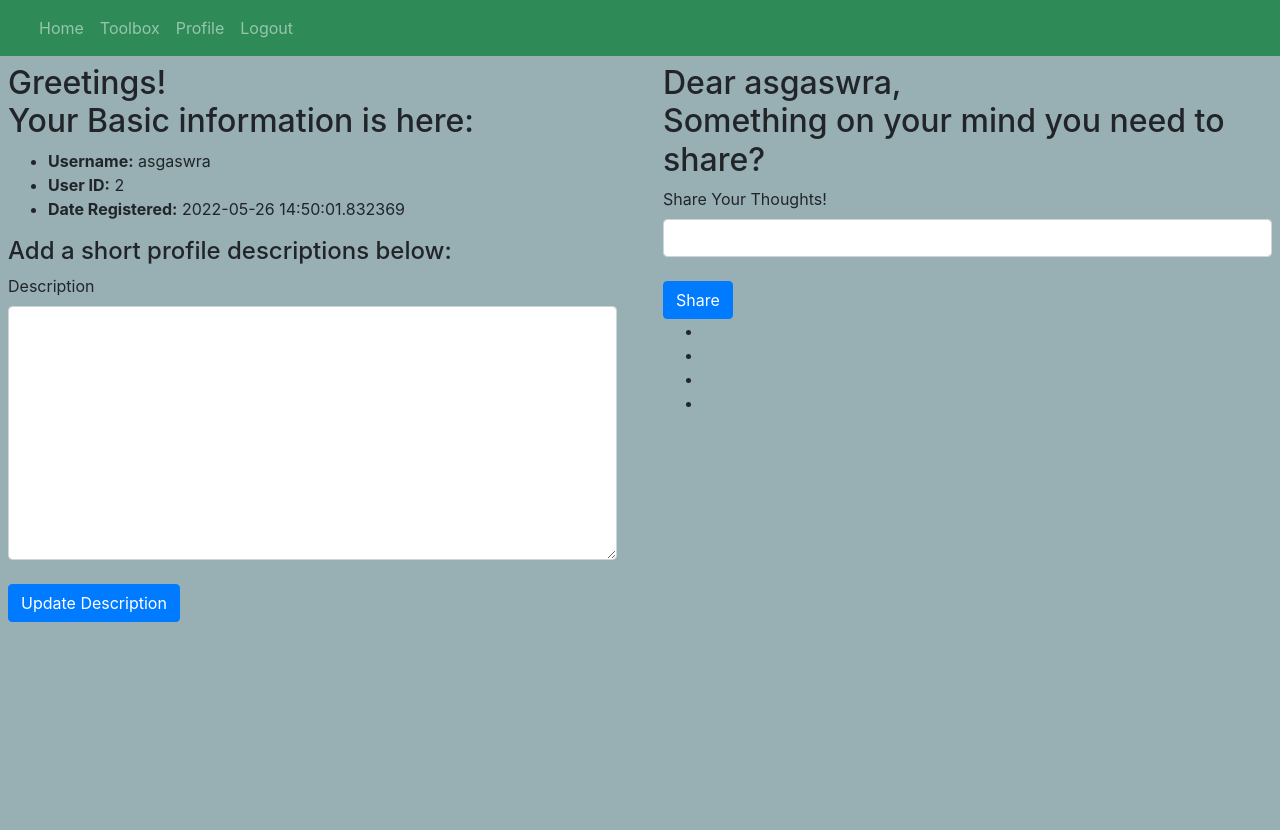
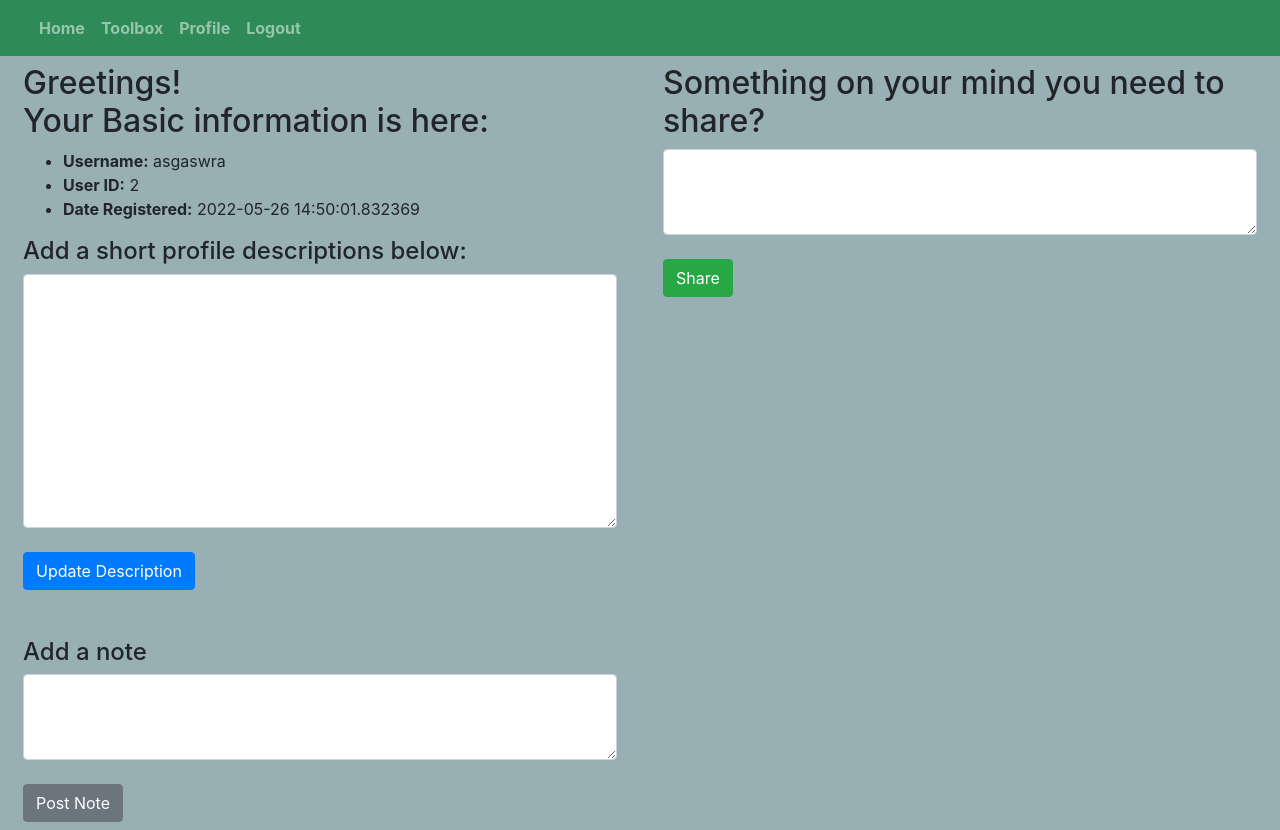
Before and after one commit to Evanslearn/Python-Flask-Project-1, a Flask app: page /profile/ in a window 1280 px wide. Before the commit the page ends 622 px from the top, so only its background shows below. Run offline with Flask 2, Linux system fonts and the light colour scheme; a user stored in the database is signed in; data comes from the database, SQL or seed files in the repository; both versions use the stored data as it was after the commit.

Commit message:
Add files via upload
- Fixed issue where page width was larger than screen width (inserted div class="row" inside a div class="container", since -  by default - rows include left and right padding -15px).

- Added notes section to profile, to the database, and to forms.

- Now posts also include date (this was changed manually, by deleting the table from DB browsers). I should try db migration in the near future...

- Removed labels from description, notes, and posts. It just didn't seem aesthetically pleasing. More design changes to profile.

- Made a javascript function that makes flashed messages (alerts) disappear after some set time (currently 1500 ms)


========================================= ----- NEXT ----- =========================================

- Should make option for deleting notes/posts, in the profile. Maybe a small x in the corner, like the alerts

- A user should be able to see the profile of another user (not all information, only the posts). Also, should be able to comment on the posts.

- Alert (flashed message) should not move the html content of the page when appearing. Must change the position setting. (see position: relative, absolute, etc...)

```diff
--- a/app.py
+++ b/app.py
@@ -190,11 +190,12 @@ def register():
         if user is not None:
             my_message = 'This username is already taken. Please select another one.'
             flash(my_message)
-            return render_template('register.html', flag_reg = flag_reg, my_message = my_message,
-                                   username=username,
-                                   password=password,
-                                   password_repeat=password_repeat,
-                                   form=form)
+            return redirect('/register/')
+            #return render_template('register.html', flag_reg = flag_reg, my_message = my_message,
+            #                       username=username,
+            #                       password=password,
+            #                       password_repeat=password_repeat,
+            #                       form=form)
         # If the username does not already exist
         else:
 
@@ -215,11 +216,12 @@ def register():
             else:
                 my_message = "The two password fields did not match."
                 flash(my_message)
-                return render_template('register.html', flag_reg = flag_reg, my_message = my_message,
-                                       username=username,
-                                       password=password,
-                                       password_repeat=password_repeat,
-                                       form=form)
+                return redirect('/register/')
+                #return render_template('register.html', flag_reg = flag_reg, my_message = my_message,
+                #                       username=username,
+                #                       password=password,
+                #                       password_repeat=password_repeat,
+                #                       form=form)
     flag_reg = 0  # We don't want the error message to be displayed on refresh
     print(f"flag reg= {flag_reg}")
     my_message = "Refreshed register.html"
@@ -273,18 +275,20 @@ def login():
                 else:
                     my_message = "The password does not match this username"
                     flash(my_message)
-                    return render_template('login.html', flag_login = flag_login, my_message = my_message,
-                                           username = username,
-                                           password = password,
-                                           form = form)
+                    return redirect('/login/')
+                    #return render_template('login.html', flag_login = flag_login, my_message = my_message,
+                    #                       username = username,
+                    #                       password = password,
+                    #                       form = form)
             else:
                 print(f"not found. flag login = {flag_login}")
                 my_message = "Username not found. Please check your spelling, or register."
                 flash(my_message)
-                return render_template('login.html', flag_login = flag_login, my_message = my_message,
-                                       username = username,
-                                       password = password,
-                                       form = form)
+                return redirect('/login/')
+                #return render_template('login.html', flag_login = flag_login, my_message = my_message,
+                #                       username = username,
+                #                       password = password,
+                 #                      form = form)
 
         except:
             print('Encountered an error while logging in')
@@ -323,6 +327,8 @@ def profile():
     form = DescriptionForm()
     myshare = None
     form1 = PostForm()
+    mynote = None
+    form2 = NoteForm()
 
     if profile_found:
         pass
@@ -366,8 +372,26 @@ def profile():
                      #                      form1 = form1)
             except:
                 print("Encountered an error while updating profile information")
+        elif 'mynote' in request.form:
+            # Validate our form
+            if form2.validate_on_submit():
+                mynote = form2.mynote.data
+                form2.mynote.data = ''
+
+            print(f'My note is : {mynote}')
+            newnote = Notes(username=user.username, content=mynote)
+
+            try:
+
+                db.session.add(newnote)
+                db.session.commit()
+                notes = Notes.query.filter_by(username=user.username).all()
+                flash("Note Taken")
+                return redirect('/profile/')
+
+            except:
+                print('Encountered an error while taking note')
         elif 'myshare' in request.form:
-
             # Validate our form
             if form1.validate_on_submit():
                 myshare = form1.myshare.data
@@ -375,11 +399,11 @@ def profile():
 
             #profile_post = request.form.get('share_post')
             print(f'My post is : {myshare}')
-            mypost = Posts(username=user.username, content=myshare)
+            newpost = Posts(username=user.username, content=myshare)
 
             try:
 
-                db.session.add(mypost)
+                db.session.add(newpost)
                 db.session.commit()
                 posts = Posts.query.filter_by(username=user.username).all()
                 flash("Post Shared")
@@ -392,24 +416,29 @@ def profile():
 
             except:
                 print('Encountered an error while posting')
-        """"""
 
     id = current_user.id
     description0 = 'null'
     posts = 'null'
     myposts = Posts.query.filter_by(username=user.username).all()
+    notes = 'null'
+    mynotes = Notes.query.filter_by(username=user.username).all()
     if profile_found:
         id = user.id
         if profile_found.description is not None:
             description0 = profile_found.description
     if myposts:
         posts = myposts
+    if mynotes:
+        notes = mynotes
     print("hello")
-    return render_template('profile.html', id = id, description0 = description0, posts = posts,
+    return render_template('profile.html', id = id, description0 = description0, posts = posts, notes = notes,
                            description = description,
                            form = form,
+                           mynote = mynote,
+                           form2=form2,
                            myshare = myshare,
-                           form1 = form1)  # It knows it's in the template folder
+                           form1 = form1)
 
 
 # ----- ----- ----- ----- ----- ----- ----- -----
@@ -506,10 +535,19 @@ class Profile(db.Model):
         return '<User %r>' % self.id
 # profile.user.x -> access to attribute x of user
 
+
 class Posts(db.Model):
     id = db.Column(db.Integer, primary_key=True)
     username = db.Column(db.String(50), nullable=False)
     content = db.Column(db.String(250))
+    date_created = db.Column(db.DateTime, default=datetime.utcnow)
+
+
+class Notes(db.Model):
+    id = db.Column(db.Integer, primary_key=True)
+    username = db.Column(db.String(50), nullable=False)
+    content = db.Column(db.String(250))
+    date_created = db.Column(db.DateTime, default=datetime.utcnow)
 
 
 class LoginTrace(db.Model):
--- a/forms.py
+++ b/forms.py
@@ -27,10 +27,15 @@ class LoginForm(FlaskForm):
 
 
 class DescriptionForm(FlaskForm):
-    description = TextAreaField("Description", render_kw={"rows": 10, "cols": 40}, validators=[DataRequired()])
+    description = TextAreaField("Description", render_kw={"rows": 10, "cols": 32}, validators=[DataRequired()])
     submit = SubmitField("Update Description")
 
 
 class PostForm(FlaskForm):
-    myshare = StringField("Share Your Thoughts!", validators=[DataRequired()])
+    myshare = TextAreaField("Share Your Thoughts!", render_kw={"rows": 3, "cols": 32}, validators=[DataRequired()])
     submit = SubmitField("Share")
+
+
+class NoteForm(FlaskForm):
+    mynote = TextAreaField("Track a Note:", render_kw={"rows": 3, "cols": 32}, validators=[DataRequired()])
+    submit = SubmitField("Post Note")
--- a/libraries.py
+++ b/libraries.py
@@ -1,8 +1,8 @@
-import time
 from flask import Flask, render_template, url_for, request, redirect, flash
 from flask_sqlalchemy import SQLAlchemy
 from sqlalchemy import ForeignKey
 from sqlalchemy.orm import relationship, declarative_base
 from datetime import datetime
+import time
 from werkzeug.security import generate_password_hash, check_password_hash  # Hashing password
 from flask_login import UserMixin, login_required, LoginManager, login_user, logout_user, current_user
--- a/static/jscripts/main.js
+++ b/static/jscripts/main.js
@@ -1,3 +1,17 @@
+function disappear(myID) {
+  var myID;
+  var delay = 1500;
+
+  setTimeout(myDisappear, delay, myID);
+}
+
+function myDisappear(myID) {
+  var myID;
+  var element = document.getElementById(myID);
+  element.style.display = 'none';
+}
+
+/*
 function loginForm(myID) {
     var x = document.getElementById(myID);
 
@@ -9,8 +23,9 @@ function loginForm(myID) {
     }
 
 }
+*/
 
-
+/*
 function authFail(flag, myID, myMessage) {
     var flag, myID, myMessage;
     if (flag == 1) {
@@ -33,3 +48,5 @@ function updateText(myID) {
     var input = document.getElementByID(myID).value;
     window.alert(input);
 }
+
+*/
--- a/templates/calculator.html
+++ b/templates/calculator.html
@@ -1,4 +1,6 @@
+<link rel="stylesheet" href="{{ url_for('static', filename='css/calculator.css') }}">
 {% extends 'template_to_inherit.html' %}
+
 
 {% block head %}
 <title>Calculator</title>
--- a/templates/profile.html
+++ b/templates/profile.html
@@ -10,8 +10,10 @@
 {% if current_user.is_authenticated %}
 {% if id == current_user.id %}
 
+<!-- Without this div, the page is a bit longer than default width. This happens, because Bootstrap row has left and right margin -15px -->
+<div class="container-fluid"> <!-- Container fluid -->
 
-<div class="row">
+    <div class="row"> <!-- Row -->
         <div class="col m-2" class="split left" id = "profile0">
 
             <h2>Greetings!<br> Your Basic information is here: </h2>
@@ -32,11 +34,11 @@
             </form> -->
             <form action="/profile/" method="POST">
                 {{ form.hidden_tag() }}
-
+<!--
                 {{ form.description.label(
                 class='form-label') }}
                 </br>
-
+-->
                 {{ form.description(
                 class='form-control') }}
                 </br>
@@ -47,7 +49,7 @@
             {% else %}
             <h3>Profile Description: </h3>
             <p>{{ description0 }}</p>
-        <h4>Update your profile descriptions below:</h4>
+            <h3>Update your profile descriptions below:</h3>
             <!--
             <form action="/profile/" method="POST">
                 <label for="description_update"></label>
@@ -57,11 +59,11 @@
             </form>-->
             <form action="/profile/" method="POST">
                 {{ form.hidden_tag() }}
-
+    <!--
                 {{ form.description.label(
                 class='form-label') }}
                 </br>
-
+    -->
                 {{ form.description(
                 class='form-control') }}
                 </br>
@@ -70,11 +72,41 @@
                 class='btn btn-primary') }}
             </form>
             {% endif %}
+
+            <br>
+            <br>
+            <h4>Add a note</h4>
+            <form action="/profile/" method="POST">
+                {{ form2.hidden_tag() }}
+    <!-- We hide the label
+                {{ form2.mynote.label(
+                class='form-label') }}
+                </br>
+    -->
+                {{ form2.mynote(
+                class='form-control') }}
+                </br>
+
+                {{ form2.submit(
+                class='btn btn-secondary') }}
+            </form>
+
+            {% if notes != 'null' %} <!-- When there are no notes, don't display buggy div placeholder graphics -->
+            <br>
+            <h5>My Notes:</h5>
+                {% for note in notes %}
+                <div class="p-3 mb-2 bg-dark text-white">
+                        {{ note.content }}<br>
+                    <p style="text-align: right;"><em>Date Posted: {{ note.date_created }}</em></p>
+
+                </div>
+                {% endfor %}
+            {% endif %}
         </div>
 
         <div class="col m-2" class="split right" id ="myposts0">
         <!--div class="centered"-->
-        <h2>Dear {{ current_user.username }},<br> Something on your mind you need to share? </h2>
+            <h2> Something on your mind you need to share? </h2>
                 <!--
                 <form action="/profile/" method="POST">
                     <label for="share_post">Share your thoughts!</label><br>
@@ -85,28 +117,38 @@
             <form action="/profile/" method="POST">
                 {{ form1.hidden_tag() }}
 
+
+    <!--
                 {{ form1.myshare.label(
                 class='form-label') }}
                 </br>
-
+    -->
                 {{ form1.myshare(
                 class='form-control') }}
                 </br>
 
                 {{ form1.submit(
-            class='btn btn-primary') }}
+                class='btn btn-success') }}
             </form>
 
-        <ul>
+
+
+            {% if posts != 'null' %} <!-- When there are no posts, don't display buggy div placeholder graphics -->
                 {% for post in posts %}
-            <li>{{ post.content }}</li>
+                <br>
+                <div class="p-3 mb-2 bg-info text-white">
+                        {{ post.content }}<br>
+                    <p style="text-align: right;"><em>Date Posted: {{ post.date_created }}</em></p>
+
+                </div>
                 {% endfor %}
-        </ul>
-    <!--/div-->
-    </div>
+            {% endif %}
 
         </div>
 
+    </div> <!-- row -->
+
+</div> <!-- container fluid -->
 
 
 
--- a/templates/template_to_inherit.html
+++ b/templates/template_to_inherit.html
@@ -22,8 +22,10 @@
     <link rel="stylesheet" href="{{ url_for('static', filename='css/topnav.css') }}">
     <link rel="stylesheet" href="{{ url_for('static', filename='css/profile.css') }}">
      -->
-    <link rel="stylesheet" href="{{ url_for('static', filename='css/calculator.css') }}">
     <link rel="shortcut icon" href="{{ url_for('static', filename='favic.png') }}"> <!-- a favicon -->
+
+    <!-- our javascript files -->
+    <script type="text/javascript" src="{{ url_for('static', filename='jscripts/main.js') }}"></script>
 
     <!-- by using the {{ x }} symbolism, we can show the python variable x on our html page
     <!-- TOP NAVIGATION BAR -->
@@ -32,7 +34,7 @@
             <button class="navbar-toggler" type="button" data-toggle="collapse" data-target="#navbarNav" aria-controls="navbarNav" aria-label="Toggle navigation">
                 <span class="navbar-toggler-icon"></span>
             </button>
-            <div class="collapse navbar-collapse" id="navbarNav">
+            <div class="collapse navbar-collapse" id="navbarNav" style="font-weight: bold;">
                 <ul class="navbar-nav">
                     <li class="nav-item">
                         <a class="nav-link" href="/">Home</a>
@@ -62,14 +64,26 @@
 
     {% block head %}
 
+
     {% endblock %}  <!--Where we insert our code for other templates-->
 </head>
 
 <body>
+    <!-- Without this div, the page is a bit longer than default width. This happens, because Bootstrap row has left and right margin -15px -->
+    <div class="container">
+
     {% for message in get_flashed_messages() %}
-        <div class="row d-flex justify-content-center" style="text-align: center;">
-            <div class="alert alert-warning alert-dismissible fade show col-md-4 col-md-offset-4" role="alert">
+        <div class="row d-flex justify-content-center " style="text-align: center;">
+            <div class="alert alert-warning alert-dismissible fade show col-md-4 col-md-offset-4" role="alert" id="myflasher">
               {{ message }}
+
+                <!-- We also make the message disappear after a short while -->
+                <script type="text/javascript">
+                {
+                    disappear("myflasher");
+                }
+                </script>
+
               <button type="button" class="close" data-dismiss="alert" aria-label="Close">
                 <span aria-hidden="true">&times;</span>
               </button>
@@ -77,6 +91,11 @@
         </div>
     {% endfor %}
 
+
+    </div>
+
+
+
     {% block body %}
 
     {% endblock %}  <!--Where we insert our code for other templates-->
```
Also changed, not shown: mydb.db. Lines whose indentation alone changed are shown as unchanged.
